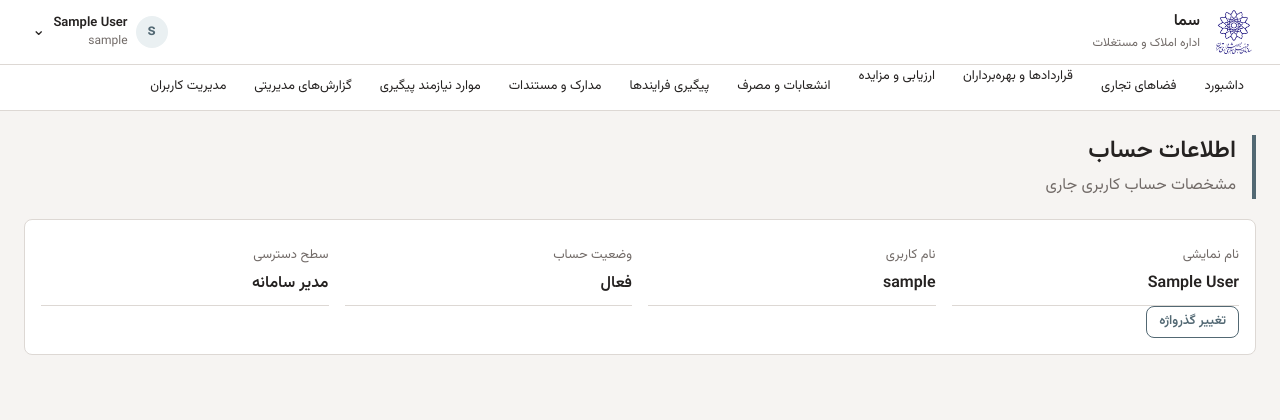
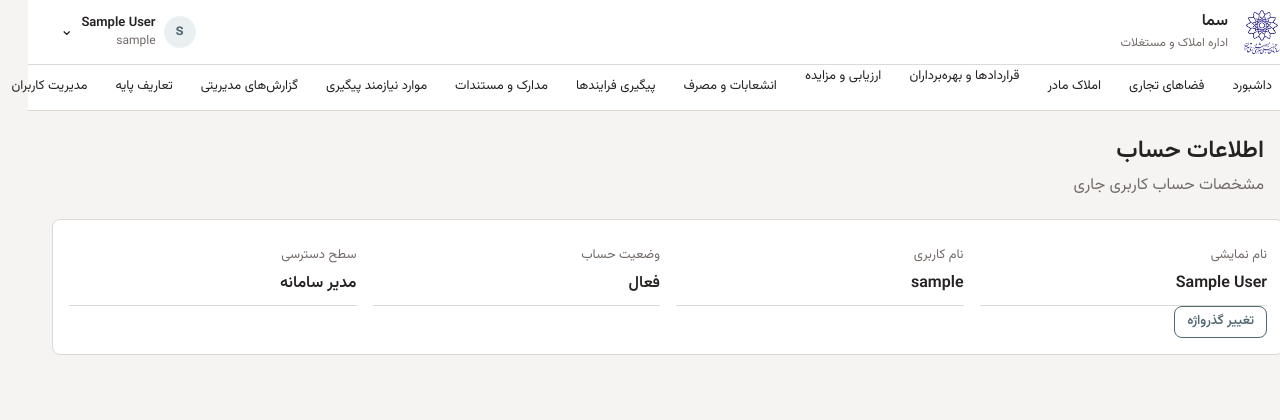
Before and after one commit to sazmantehkarimian-wq/sama-1405, a Django app: page /account/ in a window 1280 px wide. Shown: the top 420 px of the page. Run offline with Django 5.2, Linux system fonts and the light colour scheme; the visitor is signed in with stand-in values (Sample User, id 1).

Commit message:
ui: separate mother-property navigation and add base-data settings

```diff
--- a/ui/templates/ui/base.html
+++ b/ui/templates/ui/base.html
@@ -3,8 +3,9 @@
 <body class="{% block section_class %}section-dashboard{% endblock %}"><header class="shell-header"><div class="masthead"><img class="logo" src="{% static 'design_system/img/organization-logo.png' %}" alt="نشان سازمان فرهنگی هنری شهرداری تهران"><div class="brand"><div class="brand-title">سما</div><div class="brand-subtitle">اداره املاک و مستغلات</div></div>{% if user.is_authenticated %}<details class="account"><summary aria-label="حساب کاربری"><span class="avatar" aria-hidden="true">{{ user.username|slice:':1' }}</span><span class="account-name"><strong>{{ user.profile.display_name|default:user.get_full_name|default:user.username }}</strong><small>{{ user.username }}</small></span></summary><div class="account-menu"><a href="{% url 'account-detail' %}">اطلاعات حساب</a>{% if not is_fixed_uat_admin %}<a href="{% url 'password-change' %}">تغییر گذرواژه</a>{% endif %}<form method="post" action="{% url 'logout' %}">{% csrf_token %}<button type="submit">خروج</button></form></div></details>{% endif %}</div>
 {% if user.is_authenticated %}{% with route=request.resolver_match.url_name domain=request.resolver_match.kwargs.domain %}<nav class="topnav" aria-label="ناوبری اصلی">
 <a href="{% url 'dashboard' %}" {% if route == 'dashboard' %}class="active" aria-current="page"{% endif %}>داشبورد</a>
-<a href="{% url 'space-list' %}" {% if route == 'space-list' or route == 'space-detail' %}class="active" aria-current="page"{% endif %}>فضاهای تجاری</a>
+<a href="{% url 'space-list' %}" {% if route == 'space-list' or route == 'space-detail' or route == 'space-create' or route == 'space-edit' %}class="active" aria-current="page"{% endif %}>فضاهای تجاری</a>
+<a href="{% url 'domain-list' 'properties' %}" {% if domain == 'properties' or route == 'mother-property-create' or route == 'mother-property-edit' %}class="active" aria-current="page"{% endif %}>املاک مادر</a>
 <details {% if domain == 'contracts' or domain == 'beneficiaries' %}class="active"{% endif %}><summary {% if domain == 'contracts' or domain == 'beneficiaries' %}aria-current="page"{% endif %}>قراردادها و بهره‌برداران</summary><div><a href="{% url 'domain-list' 'contracts' %}" {% if domain == 'contracts' %}class="active" aria-current="page"{% endif %}>قراردادها</a><a href="{% url 'domain-list' 'beneficiaries' %}" {% if domain == 'beneficiaries' %}class="active" aria-current="page"{% endif %}>بهره‌برداران</a></div></details>
 <details {% if route == 'auction-workspace' or route == 'commission-workspace' or domain == 'appraisals' or domain == 'fees' or domain == 'auctions' or domain == 'commissions' %}class="active"{% endif %}><summary {% if route == 'auction-workspace' or route == 'commission-workspace' or domain == 'appraisals' or domain == 'fees' or domain == 'auctions' or domain == 'commissions' %}aria-current="page"{% endif %}>ارزیابی و مزایده</summary><div><a href="{% url 'domain-list' 'appraisals' %}">کارشناسی‌ها</a><a href="{% url 'domain-list' 'fees' %}">حق‌الزحمه کارشناسی</a><a href="{% url 'auction-workspace' %}">مدیریت مزایده</a><a href="{% url 'commission-workspace' %}">کمیسیون معاملات</a></div></details>
-<a href="{% url 'domain-list' 'utilities' %}" {% if domain == 'utilities' %}class="active" aria-current="page"{% endif %}>انشعابات و مصرف</a><a href="{% url 'domain-list' 'workflows' %}" {% if domain == 'workflows' %}class="active" aria-current="page"{% endif %}>پیگیری فرایندها</a><a href="{% url 'domain-list' 'documents' %}" {% if domain == 'documents' %}class="active" aria-current="page"{% endif %}>مدارک و مستندات</a><a href="{% url 'domain-list' 'alerts' %}" {% if domain == 'alerts' %}class="active" aria-current="page"{% endif %}>موارد نیازمند پیگیری</a><a href="{% url 'report-builder' %}" {% if route == 'report-builder' %}class="active" aria-current="page"{% endif %}>گزارش‌های مدیریتی</a>{% if user.is_staff %}<a href="{% url 'user-list' %}" {% if route == 'user-list' %}class="active" aria-current="page"{% endif %}>مدیریت کاربران</a>{% endif %}</nav>{% endwith %}{% endif %}</header>
+<a href="{% url 'domain-list' 'utilities' %}" {% if domain == 'utilities' %}class="active" aria-current="page"{% endif %}>انشعابات و مصرف</a><a href="{% url 'domain-list' 'workflows' %}" {% if domain == 'workflows' %}class="active" aria-current="page"{% endif %}>پیگیری فرایندها</a><a href="{% url 'domain-list' 'documents' %}" {% if domain == 'documents' %}class="active" aria-current="page"{% endif %}>مدارک و مستندات</a><a href="{% url 'domain-list' 'alerts' %}" {% if domain == 'alerts' %}class="active" aria-current="page"{% endif %}>موارد نیازمند پیگیری</a><a href="{% url 'report-builder' %}" {% if route == 'report-builder' %}class="active" aria-current="page"{% endif %}>گزارش‌های مدیریتی</a>{% if user.is_staff %}<a href="{% url 'location-settings' %}" {% if route == 'location-settings' %}class="active" aria-current="page"{% endif %}>تعاریف پایه</a><a href="{% url 'user-list' %}" {% if route == 'user-list' %}class="active" aria-current="page"{% endif %}>مدیریت کاربران</a>{% endif %}</nav>{% endwith %}{% endif %}</header>
 <main class="container" id="main-content">{% if messages %}<div class="messages" role="status">{% for message in messages %}<div class="notice">{{ message }}</div>{% endfor %}</div>{% endif %}{% block content %}{% endblock %}</main><footer class="footer">طراحی و توسعه: سید محمد کریمیان — SMK</footer></body></html>
```
